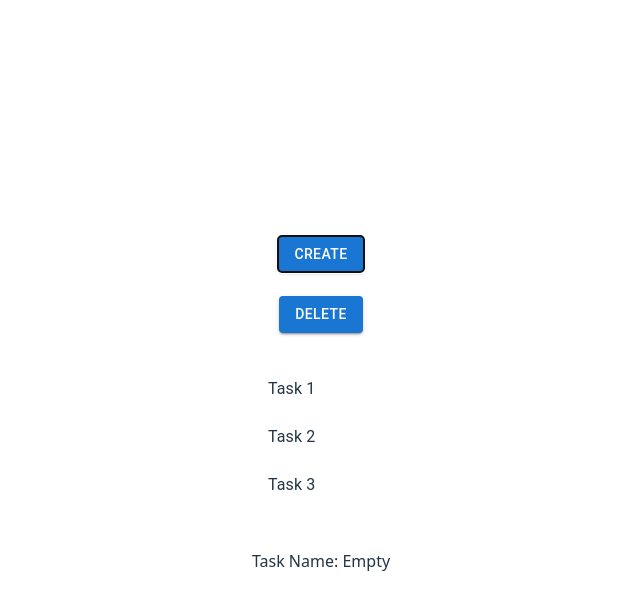
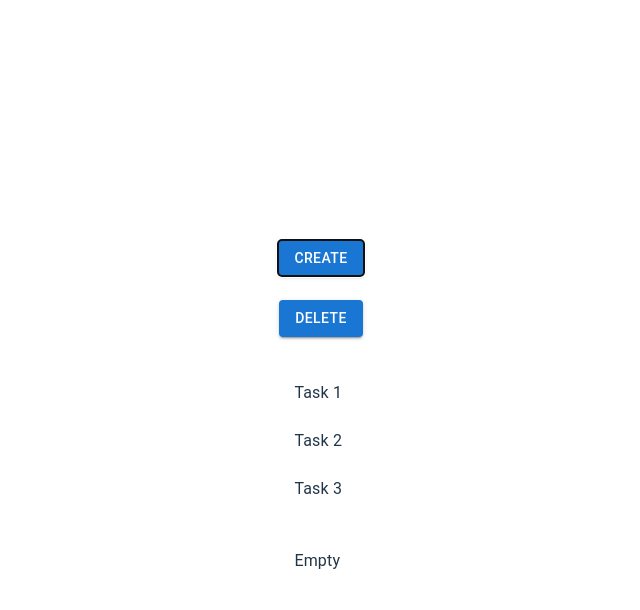
Before and after one commit to ivanbudanov-prenode/react-to-do-app, a React (Vite) app: page / in a window 1280 px wide. Both pictures are taken after a click on the button "CREATE". Shown: the top 610 px of the page, without its empty margins (319-959 px from the left). Built offline with nearby package versions, Linux system fonts and the light colour scheme.

Commit message:
changed tasks type to ListItem

```diff
--- a/src/App.jsx
+++ b/src/App.jsx
@@ -79,7 +79,7 @@ const App = () => {
   function handleCreateButtonClick() {
     const nextTasks = tasks1.slice();
     const nextId = findNewId();
-    nextTasks.push({name: 'Empty', id: nextTasks.length + 1,})
+    nextTasks.push({name: 'Empty', id: nextTasks.length + 1, isEditing: false})
     setTasks1(nextTasks);
     console.log(nextTasks);
     console.log("hi");
@@ -109,9 +109,13 @@ const App = () => {
         <List list={list} onClick={handleRemove} />
         {tasks1.map(function(task) {
           return (
-            <div key={task.id}>
-              <p>Task Name: {task.name}</p>
-
+            <div>
+            <ListItem disablePadding>
+              <ListItemButton>
+                <ListItemText
+                  primary={ task.name } />
+              </ListItemButton>
+            </ListItem>
             </div>
           )
         })}
```
